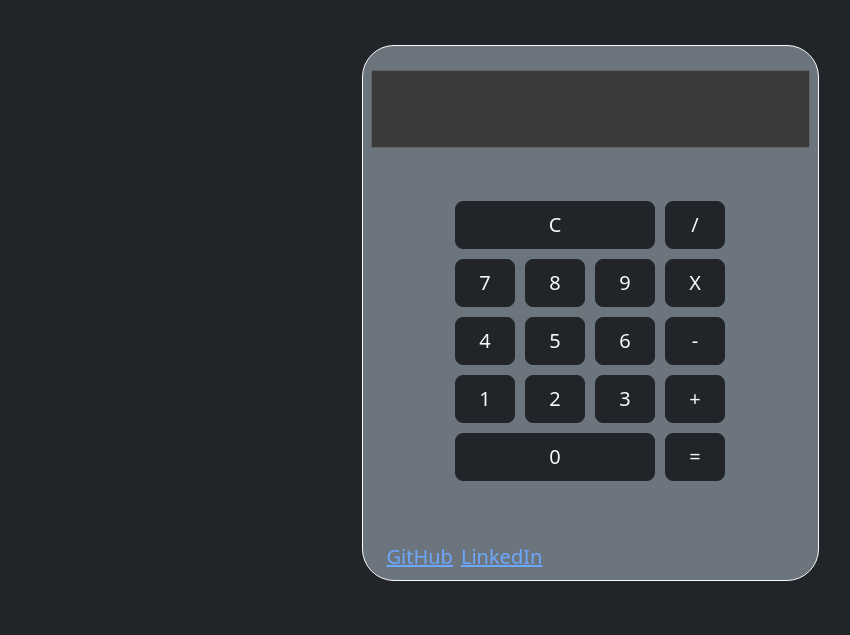
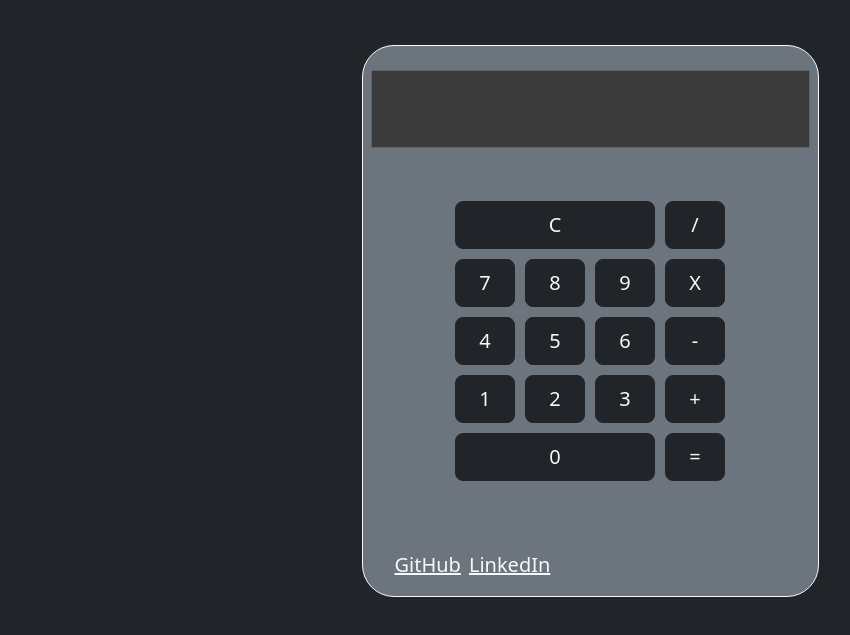
Before and after one commit to MaCintr/webCalculatorProject, a plain HTML site: page WebCalculator/index.html in a window 1280 px wide. Shown: the part 131-766 px from the top of the page, without its empty margins (50-900 px from the left). Drawn offline with nearby package versions, Linux system fonts and the light colour scheme.

Commit message:
Update index.html

```diff
--- a/WebCalculator/index.html
+++ b/WebCalculator/index.html
@@ -58,9 +58,9 @@
         <td><button style="width:60px" class="m-1 btn btn-lg btn-dark text-light" onclick="calcular()">=</button></td>
       </tr>
     </table>
-    <div class="d-flex p-2">
-      <a href="https://github.com/MaCintr" class="fs-5 px-2">GitHub</a>
-      <a href="https://www.linkedin.com/in/marcelo-cintra-64224b254/" class="fs-5">LinkedIn</a>
+    <div class="d-flex p-3">
+      <a href="https://github.com/MaCintr" class="fs-5 px-2 text-light">GitHub</a>
+      <a href="https://www.linkedin.com/in/marcelo-cintra-64224b254/" class="fs-5 text-light">LinkedIn</a>
     </div>
   </div>
 </body>
```
